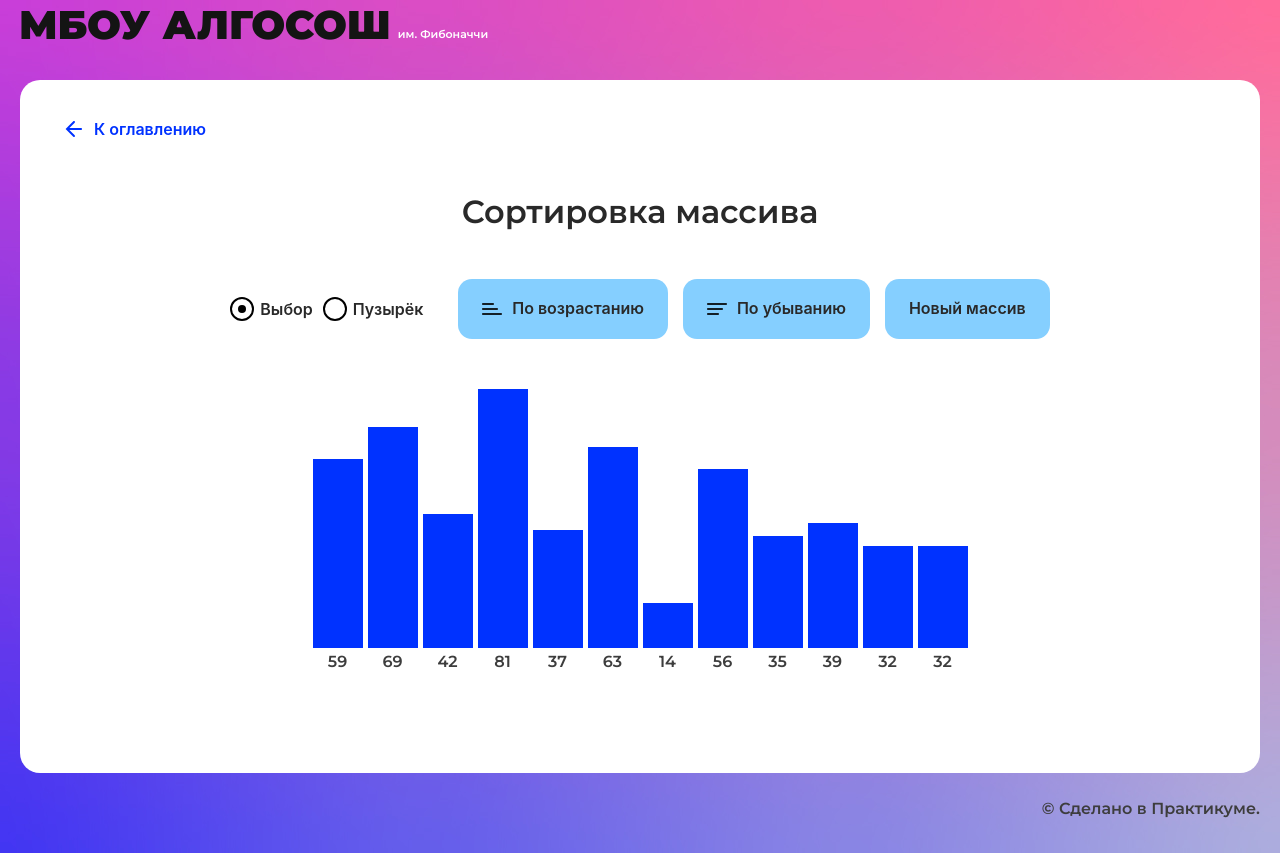
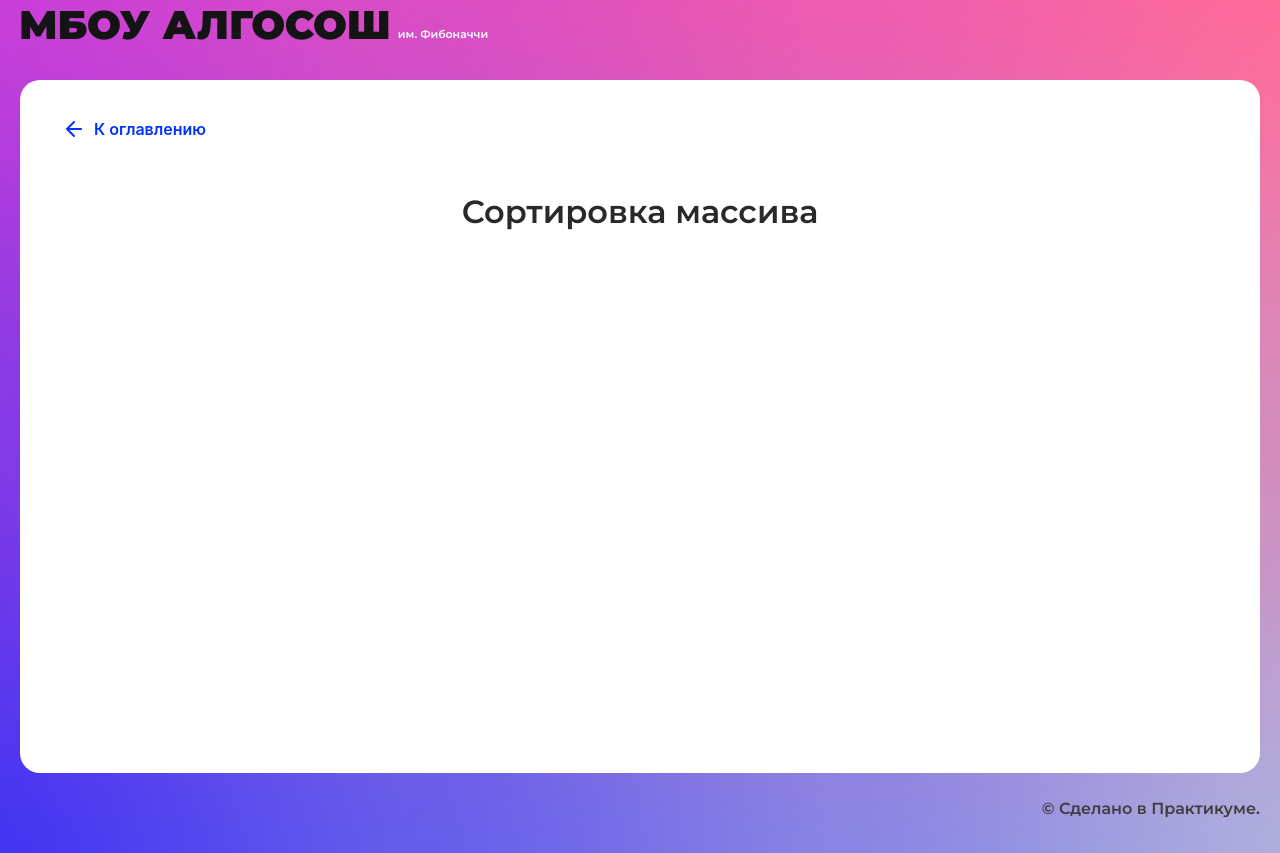
Before and after one commit to Darkerros/algososh, a React (Create React App) app: page /sorting in a window 1280 px wide. Built offline with nearby package versions, Linux system fonts and the light colour scheme.

Commit message:
Revert "feat: create sort page"
This reverts commit 3972ebef00831d27db2f446ed7f7e7f4548a3ef1.

```diff
--- a/src/components/sorting-page/sorting-page.module.css
+++ /dev/null
@@ -1,25 +0,0 @@
-.controlPanel {
-    gap: 35px;
-    display: flex;
-    justify-content: center;
-    align-items: center;
-}
-
-.radioContainer {
-    gap: 10px;
-    display: flex;
-}
-
-.btnContainer {
-    gap: 15px;
-    display: flex;
-}
-
-.columnContainer {
-    margin-top: 50px;
-
-    gap: 5px;
-    display: flex;
-    align-items: flex-end;
-    justify-content: center;
-}
--- a/src/components/sorting-page/sorting-page.tsx
+++ b/src/components/sorting-page/sorting-page.tsx
@@ -1,111 +1,10 @@
-import React, {ChangeEvent, useState} from "react";
-import styles from './sorting-page.module.css'
+import React from "react";
 import { SolutionLayout } from "../ui/solution-layout/solution-layout";
-import {Button} from "../ui/button/button";
-import {Column} from "../ui/column/column";
-import {Direction} from "../../types/direction";
-import {RadioInput} from "../ui/radio-input/radio-input";
-import {ISortElement} from "../../types/sort-element-interface";
-import {generateSortElemArray} from "../../utils/generate-sort-elem-array";
-import {bubleSortWithIterCalback} from "../../utils/buble-sort-with-iter-calback";
-import {selectSortWithIterCalback} from "../../utils/select-sort-with-iter-calback";
 
 export const SortingPage: React.FC = () => {
-  const [radioValue, setRadioValue] = useState("selectionSort");
-  const [array, setArray] = useState<ISortElement[]>(generateSortElemArray());
-  const [loader, setLoader] = useState({
-    ascending: false,
-    descending: false,
-    loader: false,
-  });
+  return (
+    <SolutionLayout title="Сортировка массива">
 
-  const handleGenNewArray = () => {
-    setArray(generateSortElemArray());
-  };
-
-  const onChange = (e: ChangeEvent<HTMLInputElement>) => {
-    setRadioValue(e.target.value);
-  };
-
-  const handleSort = (order: Direction) => {
-    if (radioValue === "selectionSort") {
-      selectionSort(array, order);
-    } else {
-      bubbleSort(array, order);
-    }
-  };
-
-  const selectionSort = async (arr: ISortElement[], order: Direction) => {
-    if (order === Direction.Ascending) {
-      setLoader({ ...loader, loader: true, ascending: true });
-    } else {
-      setLoader({ ...loader, loader: true, descending: true });
-    }
-
-    await selectSortWithIterCalback(arr, order, setArray)
-    setLoader({ loader: false, descending: false, ascending: false });
-  };
-
-  const bubbleSort = async (arr: ISortElement[], order: Direction) => {
-    if (order === Direction.Ascending) {
-      setLoader({ ...loader, loader: true, ascending: true });
-    } else {
-      setLoader({ ...loader, loader: true, descending: true });
-    }
-
-    await bubleSortWithIterCalback(array, order, setArray)
-    setLoader({ loader: false, descending: false, ascending: false });
-  };
-
-  return (
-      <SolutionLayout title="Сортировка массива">
-        <div className={styles.controlPanel}>
-          <div className={styles.radioContainer}>
-            <RadioInput
-                label="Выбор"
-                name="sortType"
-                value="selectionSort"
-                defaultChecked
-                onChange={onChange}
-                disabled={loader.loader}
-            />
-            <RadioInput
-                label="Пузырёк"
-                name="sortType"
-                value="bubbleSort"
-                onChange={onChange}
-                disabled={loader.loader}
-            />
-          </div>
-          <div className={styles.btnContainer}>
-            <Button
-                text="По возрастанию"
-                sorting={Direction.Ascending}
-                onClick={() => handleSort(Direction.Ascending)}
-                isLoader={loader.ascending}
-                disabled={loader.descending}
-            />
-            <Button
-                text="По убыванию"
-                sorting={Direction.Descending}
-                onClick={() => handleSort(Direction.Descending)}
-                isLoader={loader.descending}
-                disabled={loader.ascending}
-            />
-            <Button
-                text="Новый массив"
-                onClick={handleGenNewArray}
-                disabled={loader.loader}
-            />
-          </div>
-        </div>
-        <div className={styles.columnContainer}>
-          {array.map((item, index) => {
-            return (
-                <Column key={index} index={item.index} state={item.state} />
-            );
-          })}
-        </div>
-      </SolutionLayout>
+    </SolutionLayout>
   );
 };
```
